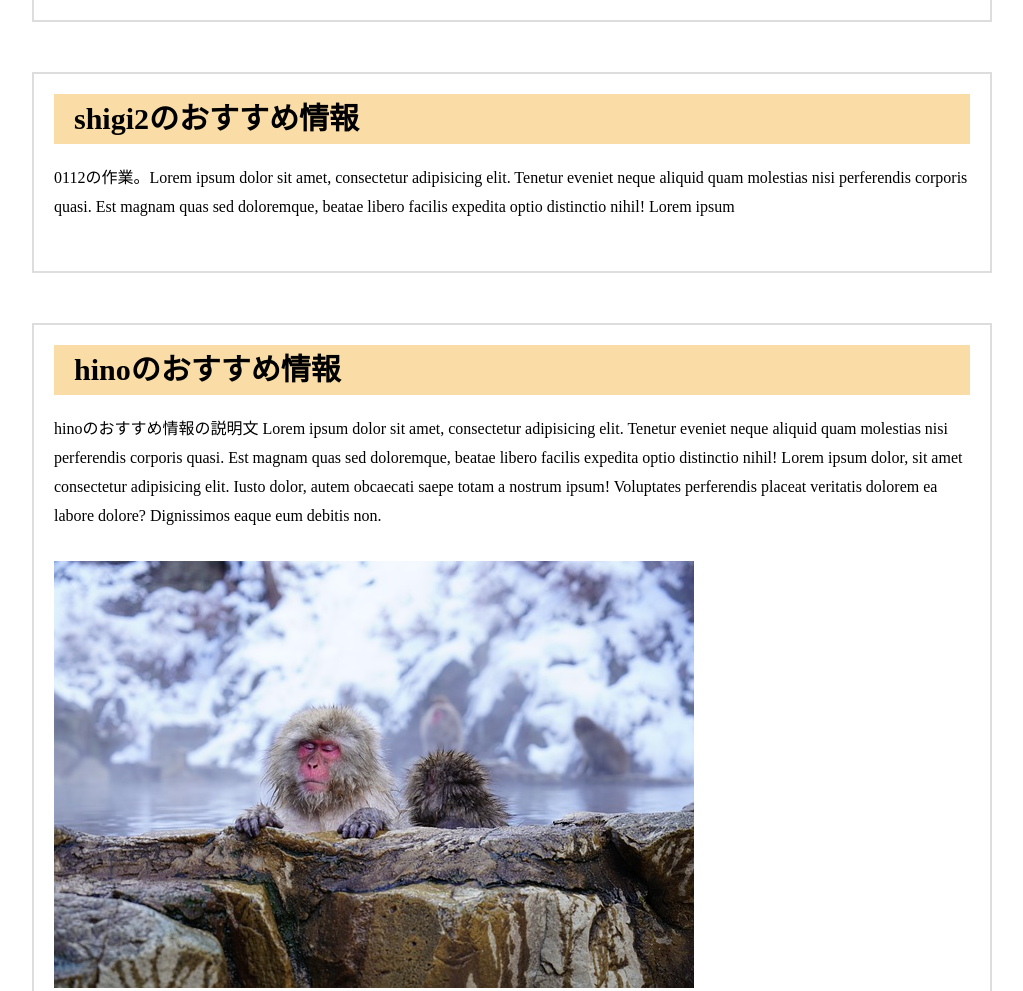
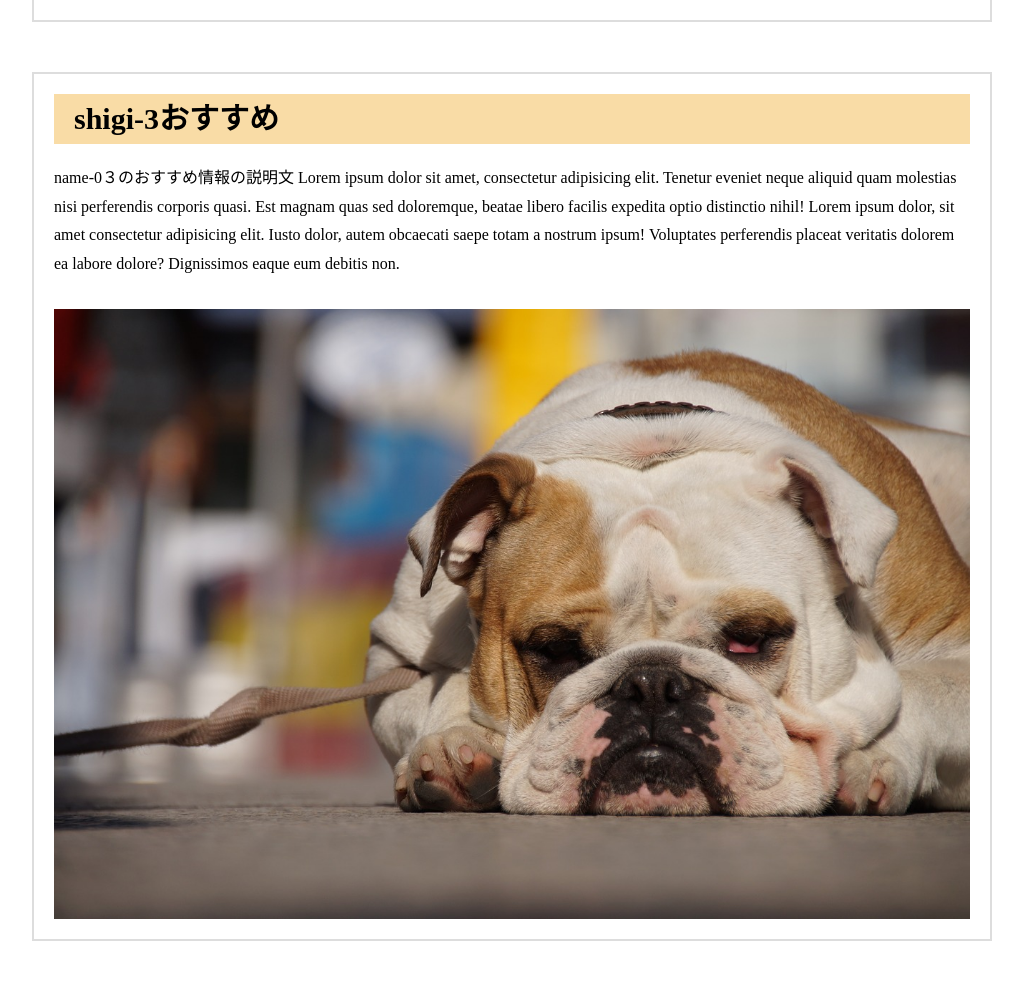
Before and after one commit to snipe-rm/pull-rensyu, a plain HTML site: page index.html in a window 1280 px wide. Shown: the part 1066-2057 px from the top of the page, without its empty margins (128-1151 px from the left). Drawn offline with Linux system fonts and the light colour scheme.

Commit message:
shigi-3-branch

```diff
--- a/index.html
+++ b/index.html
@@ -22,6 +22,16 @@
           <img src="img/hino-image2.jpg" alt="name-01お勧めの写真">
         </p>
       </div><!-- /.contents -->
+      <!-- contents -->
+      <div class="contents shigi-3">
+        <div class="text-box">
+          <h2 class="content-ttl">shigi-3おすすめ</h2>
+          <p class="content-txt">name-0３のおすすめ情報の説明文 Lorem ipsum dolor sit amet, consectetur adipisicing elit. Tenetur eveniet neque aliquid quam molestias nisi perferendis corporis quasi. Est magnam quas sed doloremque, beatae libero facilis expedita optio distinctio nihil! Lorem ipsum dolor, sit amet consectetur adipisicing elit. Iusto dolor, autem obcaecati saepe totam a nostrum ipsum! Voluptates perferendis placeat veritatis dolorem ea labore dolore? Dignissimos eaque eum debitis non.</p>
+        </div>
+        <p class="content-ph">
+          <img src="img/shigi-3.jpeg" alt="name-01お勧めの写真">
+        </p>
+      </div><!-- /.contents -->
 <div class="contents">
           <h2 class="content-ttl">shigi2のおすすめ情報</h2>
           <p class="content-txt">0112の作業。Lorem ipsum dolor sit amet, consectetur adipisicing elit. Tenetur eveniet neque aliquid quam molestias nisi perferendis corporis quasi. Est magnam quas sed doloremque, beatae libero facilis expedita optio distinctio nihil! Lorem ipsum</p>
@@ -36,6 +46,7 @@
           <img src="img/hino-image.jpg" alt="name-01お勧めの写真">
         </p>
       </div><!-- /.contents -->
+      <!-- contents -->
       <div class="contents">
         <div class="text-box">
           <h2 class="content-ttl">name-01のおすすめ情報</h2>
```
Also changed, not shown: img/shigi-3.jpeg (added).
